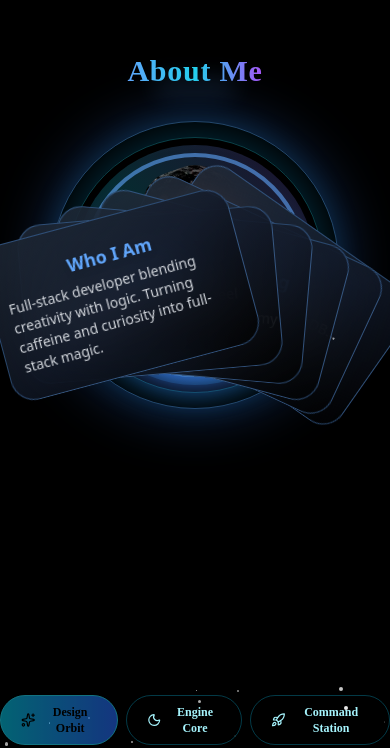
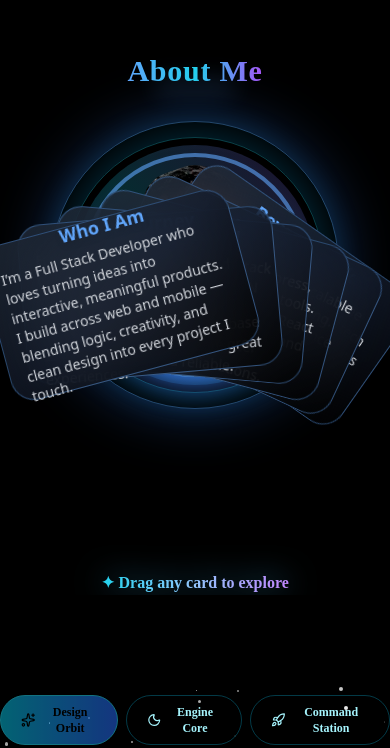
Before and after one commit to Nikhilsharma00101/portfolio-next, a Next.js app: page / in a window 390 px wide. Shown: the part 1168-1916 px from the top of the page. Built offline with nearby package versions, Linux system fonts and the light colour scheme.

Commit message:
chore : Updated cards content

```diff
--- a/src/components/aboutsection/AboutSection.tsx
+++ b/src/components/aboutsection/AboutSection.tsx
@@ -1,7 +1,7 @@
 "use client";
 
 import { motion } from "framer-motion";
-import { useState } from "react";
+import { useState, useEffect } from "react";
 import Image from "next/image";
 
 interface InfoCard {
@@ -20,7 +20,7 @@ export default function PremiumAboutMeSection() {
       id: 1,
       title: "Who I Am",
       description:
-        "Full-stack developer blending creativity with logic. Turning caffeine and curiosity into full-stack magic.",
+        "I’m a Full Stack Developer who loves turning ideas into interactive, meaningful products. I build across web and mobile — blending logic, creativity, and clean design into every project I touch.",
       color: "#1E40AF",
       desktopX: -770,
       desktopY: -330,
@@ -28,8 +28,9 @@ export default function PremiumAboutMeSection() {
     },
     {
       id: 2,
-      title: "Flow State",
-      description: "Once I start coding, hours feel like minutes",
+      title: "My Journey",
+      description:
+        "From exploring basic HTML pages to building full-fledged web and mobile apps, I’ve learned how every layer — frontend, backend, and database — works together to create great experiences.",
       color: "#0EA5E9",
       desktopX: 520,
       desktopY: -330,
@@ -37,18 +38,19 @@ export default function PremiumAboutMeSection() {
     },
     {
       id: 3,
-      title: "Hobbies",
-      description: "Beats, discoveries, and the cosmos — that's what keeps my curiosity spinning.",
-      color: "#22D3EE",
+      title: "What I Build",
+      description:
+        "I design and develop full-stack applications using the MERN stack — from responsive dashboards and e-commerce sites to mobile apps that feel smooth, fast, and reliable.",
+      color: "#2563EB",
       desktopX: -770,
-      desktopY: 170,
-      desktopRotate: -10,
+      desktopY: -80,
+      desktopRotate: 8,
     },
     {
       id: 4,
-      title: "Always Learning",
+      title: "Tech I Use",
       description:
-        "Experimenting with new frameworks, libraries, and building futuristic projects.",
+        "React, Next.js, Node.js, Express, and MongoDB are my core tools. I also work with TypeScript, React Native, Cloudinary, Tailwind, and APIs to deliver complete, production-ready solutions.",
       color: "#3B82F6",
       desktopX: 520,
       desktopY: 170,
@@ -56,25 +58,37 @@ export default function PremiumAboutMeSection() {
     },
     {
       id: 5,
-      title: "My Toolbox",
+      title: "Mindset",
       description:
-        "React, Next.js, Node, MongoDB… basically an all-you-can-code buffet.",
-      color: "#2563EB",
+        "I believe in writing clean, scalable code and constantly improving. For me, every project is a chance to learn something new — whether it’s architecture, performance, or design.",
+      color: "#22D3EE",
       desktopX: -770,
-      desktopY: -80,
-      desktopRotate: 8,
+      desktopY: 170,
+      desktopRotate: -10,
     },
     {
       id: 6,
-      title: "Let’s Connect",
+      title: "Beyond Work",
       description:
-        "Open to collaborations & freelance projects. Always up for building cool stuff.",
+        "Outside of code, you’ll find me exploring design ideas, new tech tools, and good music. I’m always open to collaborations, freelance work, and creative challenges that push boundaries.",
       color: "#0EA5E9",
       desktopX: 520,
       desktopY: -80,
       desktopRotate: -8,
     },
   ]);
+
+  const [hasInteracted, setHasInteracted] = useState(false);
+
+  useEffect(() => {
+    const handleInteraction = () => setHasInteracted(true);
+    window.addEventListener("mousedown", handleInteraction);
+    window.addEventListener("touchstart", handleInteraction);
+    return () => {
+      window.removeEventListener("mousedown", handleInteraction);
+      window.removeEventListener("touchstart", handleInteraction);
+    };
+  }, []);
 
   return (
     <section className="w-full min-h-[90vh] flex flex-col justify-center items-center relative overflow-hidden bg-black">
@@ -86,10 +100,7 @@ export default function PremiumAboutMeSection() {
 
       {/* Profile with glowing rings */}
       <div className="relative w-56 h-56 flex justify-center items-center">
-        {/* Gradient halo */}
         <div className="absolute w-60 h-60 rounded-full bg-gradient-to-tr from-blue-500 via-cyan-400 to-purple-500 opacity-20" />
-
-        {/* Glowing rings */}
         <div
           className="absolute w-72 h-72 border border-blue-400/40 rounded-full"
           style={{ boxShadow: "0 0 60px rgba(59,130,246,0.4)" }}
@@ -98,20 +109,34 @@ export default function PremiumAboutMeSection() {
           className="absolute w-64 h-64 border border-cyan-400/30 rounded-full"
           style={{ boxShadow: "0 0 40px rgba(14,165,233,0.3)" }}
         />
-
-        {/* Profile Image */}
         <div className="w-56 h-56 rounded-full overflow-hidden border-4 border-blue-400/60 shadow-xl shadow-blue-500/50 relative">
           <Image
             src="/images/myself.png"
             alt="Profile Picture"
             fill
-            className="object-cover object-[50%_0%]" // custom X% Y% positioning
+            className="object-cover object-[50%_0%]"
           />
         </div>
-
       </div>
 
+      {/* ✨ Animated Hint Text */}
+      {!hasInteracted && (
+        <motion.div
+          initial={{ opacity: 0, y: 20 }}
+          animate={{ opacity: 1, y: 0 }}
+          transition={{ duration: 1.5, delay: 1 }}
+          className="absolute bottom-[0%] text-center z-10"
+        >
+          <motion.div
+            transition={{ repeat: Infinity, duration: 2.5, ease: "easeInOut" }}
+            className="text-transparent bg-clip-text bg-gradient-to-r from-cyan-400 via-blue-300 to-purple-400
+                       text-l md:text-xl font-semibold drop-shadow-[0_0_15px_rgba(56,189,248,0.7)] font-heading"
+          >
+           ✦  Drag any card to explore
+          </motion.div>
 
+        </motion.div>
+      )}
 
       {/* Desktop custom-position cards */}
       <div className="hidden md:block absolute inset-0 pointer-events-none">
```
